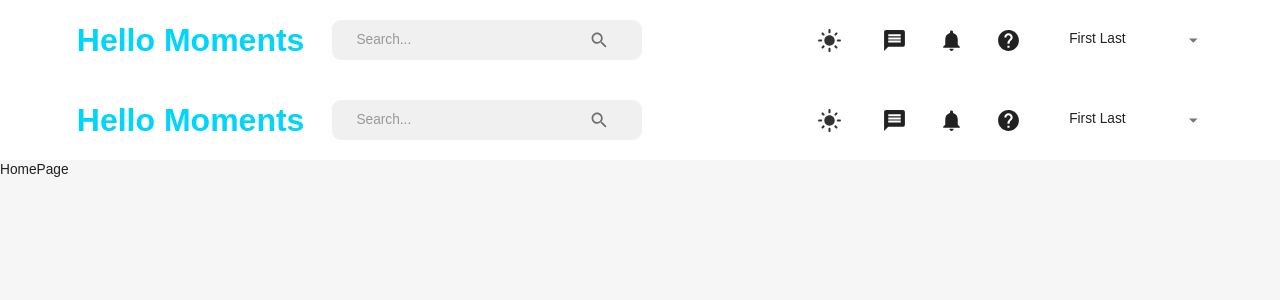
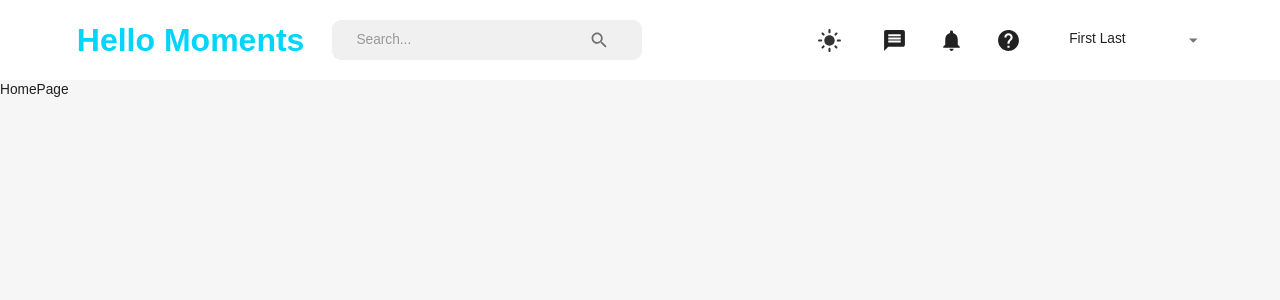
Before and after one commit to aubreyjonescreatives/hello-moments-social-media-mern-app, a React (Create React App) app in the folder client/: page / in a window 1280 px wide. Shown: the top 300 px of the page. Built offline with nearby package versions, Linux system fonts and the light colour scheme.

Commit message:
fixed extra navigation placement

```diff
--- a/client/src/scenes/HomePage/HomePage.jsx
+++ b/client/src/scenes/HomePage/HomePage.jsx
@@ -1,13 +1,11 @@
 import React from 'react'
 import { Box } from "@mui/material";
-import NavBar from "scenes/NavBar/NavBar.jsx";
 
 
 const HomePage = () => {
   return (
     <>
     <Box>
-    <NavBar />
     <div>HomePage</div>
     </Box>
     </>
```
